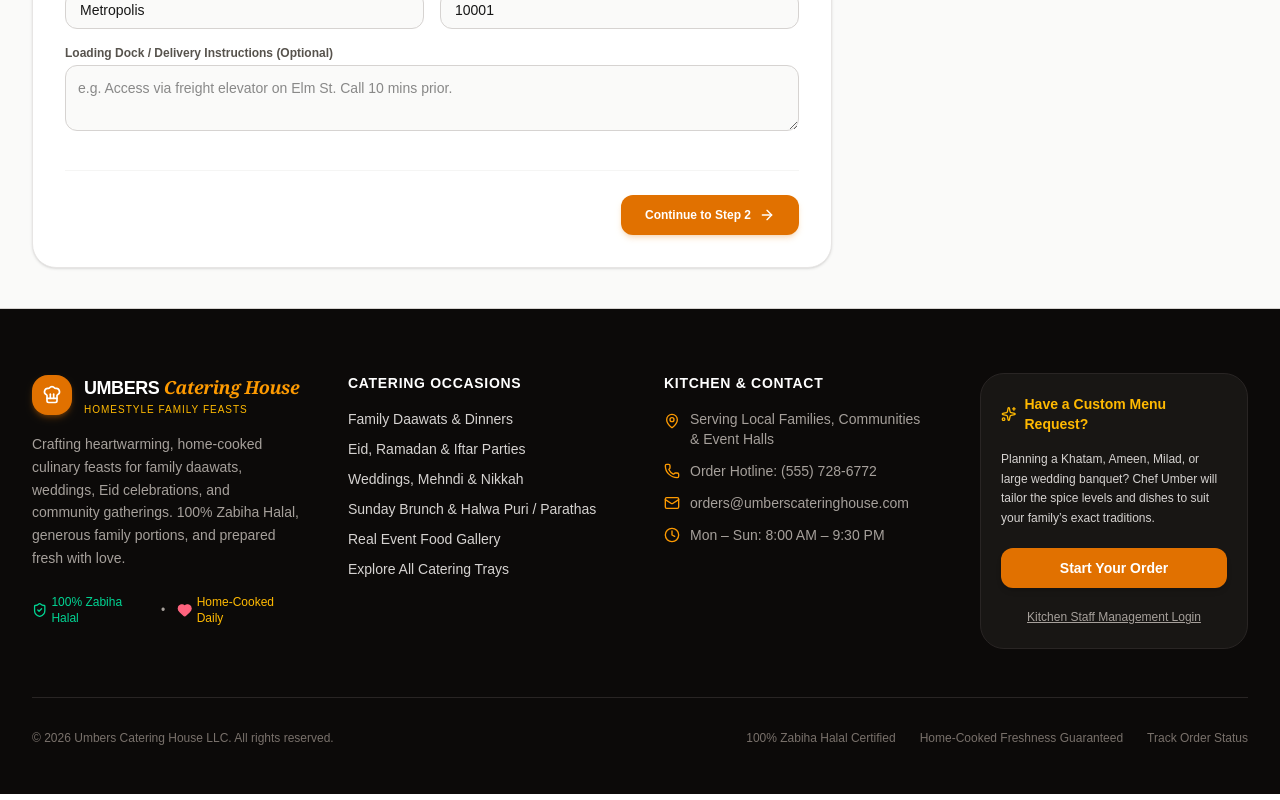
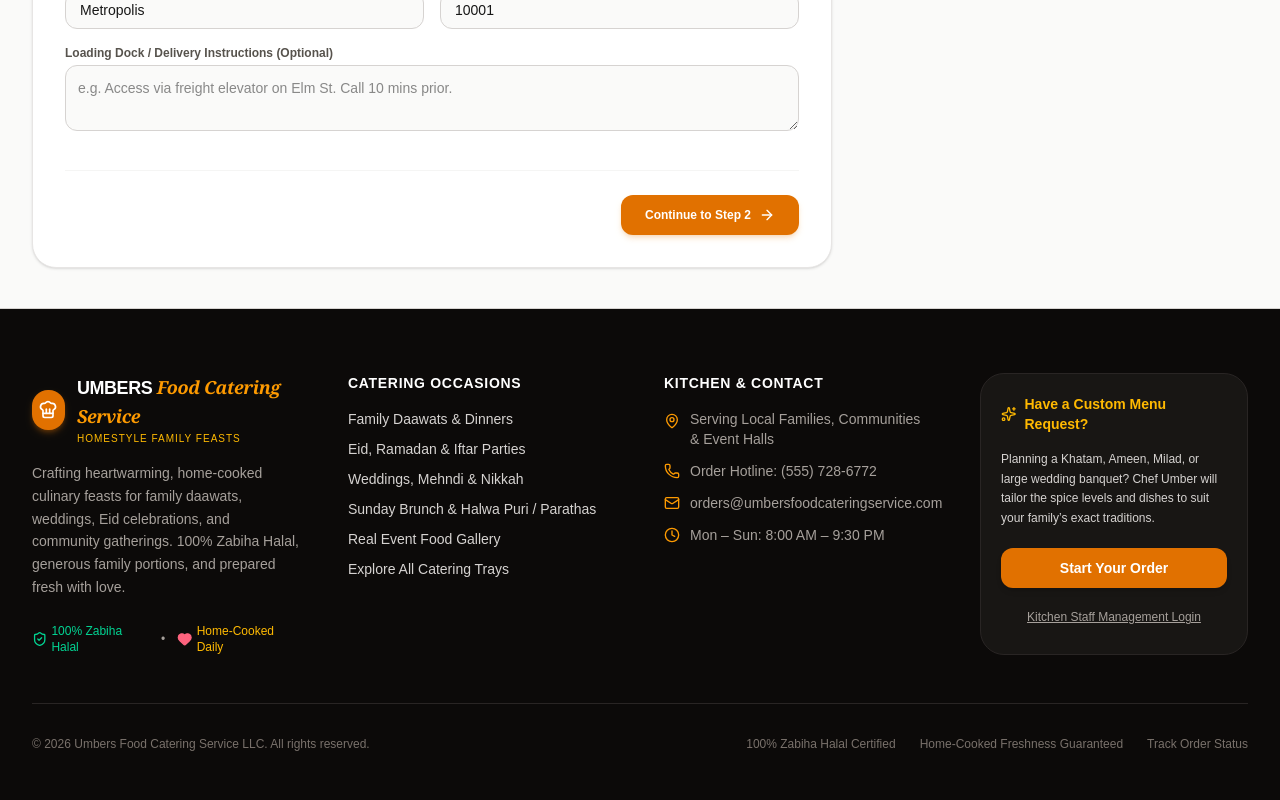
Before and after one commit to hjam91/catering, a Next.js app: page /order in a window 1280 px wide. Shown: the part 984-1784 px from the top of the page. Built offline with nearby package versions, Linux system fonts and the light colour scheme.

Commit message:
Rebrand to Umbers Food Catering Service across all pages, components, metadata, and V2 theme

```diff
--- a/src/app/layout.tsx
+++ b/src/app/layout.tsx
@@ -2,7 +2,7 @@
 import "./globals.css";
 
 export const metadata: Metadata = {
-  title: "Umbers Catering House | Homestyle Family Catering & Authentic Daawat Feasts",
+  title: "Umbers Food Catering Service | Homestyle Family Catering & Authentic Daawat Feasts",
   description: "Authentic, freshly home-cooked family-style catering. Generous trays of Biryani, Chicken Karahi, Shami Kebabs, Nargisi Koftay, Fresh Parathas, and Royal Badami Kheer. 100% Zabiha Halal.",
 };
 
--- a/src/app/menu/page.tsx
+++ b/src/app/menu/page.tsx
@@ -77,7 +77,7 @@
               <span>100% Zabiha Halal • Authentic Homestyle Dishes</span>
             </div>
             <h1 className="text-3xl sm:text-5xl font-extrabold tracking-tight">
-              Umbers Homestyle Catering Menu
+              Umbers Food Catering Service Menu
             </h1>
             <p className="text-stone-300 text-sm sm:text-base max-w-2xl mx-auto mt-3">
               Explore our freshly prepared half and full steam trays. Slow-cooked with aromatic spices, fresh ingredients, and genuine maternal care.
--- a/src/app/page.tsx
+++ b/src/app/page.tsx
@@ -180,7 +180,7 @@
           </div>
         </section>
 
-        {/* Why Choose Umbers Catering House Strip */}
+        {/* Why Choose Umbers Food Catering Service Strip */}
         <section className="py-16 bg-amber-950 text-amber-50">
           <div className="max-w-7xl mx-auto px-4 sm:px-6 lg:px-8">
             <div className="grid grid-cols-1 md:grid-cols-4 gap-8 text-center md:text-left">
--- a/src/app/v2/page.tsx
+++ b/src/app/v2/page.tsx
@@ -117,7 +117,7 @@
               </div>
               <div>
                 <div className="text-xl sm:text-2xl font-serif tracking-tight text-white group-hover:text-[#E5B842] transition-colors">
-                  UMBERS <span className="italic text-[#E5B842] font-light">Catering House</span>
+                  UMBERS <span className="italic text-[#E5B842] font-light">Food Catering Service</span>
                 </div>
                 <div className="text-[10px] uppercase tracking-[0.25em] text-[#C4B290] font-sans">
                   The Royal Daawat Atelier • Est. 2026
@@ -185,7 +185,7 @@
               </h1>
 
               <p className="text-[#C4B290] text-base sm:text-lg max-w-2xl leading-relaxed font-light">
-                Welcome to <strong className="text-white font-semibold">Umbers Catering House</strong>. We reject mass-production catering. Every slow-cooked Biryani, royal Nargisi Kofta, and simmering Karahi is handcrafted from scratch by Chef Umber using hand-ground spices and 100% Zabiha Halal meats.
+                Welcome to <strong className="text-white font-semibold">Umbers Food Catering Service</strong>. We reject mass-production catering. Every slow-cooked Biryani, royal Nargisi Kofta, and simmering Karahi is handcrafted from scratch by Chef Umber using hand-ground spices and 100% Zabiha Halal meats.
               </p>
 
               {/* Guarantees Grid */}
@@ -275,7 +275,7 @@
               Why We Cap Gatherings at 50 Guests & Require 7 Days Notice
             </h2>
             <p className="text-[#C4B290] text-sm sm:text-base mt-3 leading-relaxed">
-              Industrial banquet halls cook for 500 guests with steam kettles and premade pastes. At Umbers Catering House, every dish is an artisanal creation.
+              Industrial banquet halls cook for 500 guests with steam kettles and premade pastes. At Umbers Food Catering Service, every dish is an artisanal creation.
             </p>
           </div>
 
@@ -818,7 +818,7 @@
                   <ChefHat className="w-5 h-5" />
                 </div>
                 <div className="text-lg font-serif text-white">
-                  UMBERS <span className="italic text-[#E5B842]">Catering</span>
+                  UMBERS <span className="italic text-[#E5B842]">Food Catering Service</span>
                 </div>
               </div>
               <p className="text-xs leading-relaxed text-[#A6977D]">
@@ -877,7 +877,7 @@
 
           <div className="pt-8 border-t border-stone-800 text-center text-xs text-[#A6977D] flex flex-col sm:flex-row items-center justify-between gap-4">
             <div>
-              © 2026 Umbers Catering House. All rights reserved.
+              © 2026 Umbers Food Catering Service. All rights reserved.
             </div>
             <div className="flex items-center gap-4">
               <Link href="/" className="hover:text-white transition-colors">V1 Classic Style</Link>
--- a/src/components/Footer.tsx
+++ b/src/components/Footer.tsx
@@ -15,7 +15,7 @@
               </div>
               <div>
                 <div className="text-lg font-bold tracking-tight text-white">
-                  UMBERS <span className="text-amber-500 font-serif italic">Catering House</span>
+                  UMBERS <span className="text-amber-500 font-serif italic">Food Catering Service</span>
                 </div>
                 <div className="text-[10px] uppercase tracking-widest text-amber-400 font-medium">
                   Homestyle Family Feasts
@@ -91,7 +91,7 @@
               </li>
               <li className="flex items-center gap-2.5">
                 <Mail className="w-4 h-4 text-amber-500 shrink-0" />
-                <span>orders@umberscateringhouse.com</span>
+                <span>orders@umbersfoodcateringservice.com</span>
               </li>
               <li className="flex items-center gap-2.5">
                 <Clock className="w-4 h-4 text-amber-500 shrink-0" />
@@ -127,7 +127,7 @@
 
         {/* Bottom copyright */}
         <div className="pt-8 flex flex-col sm:flex-row justify-between items-center text-xs text-stone-500 gap-4">
-          <p>© {new Date().getFullYear()} Umbers Catering House LLC. All rights reserved.</p>
+          <p>© {new Date().getFullYear()} Umbers Food Catering Service LLC. All rights reserved.</p>
           <div className="flex gap-6">
             <span>100% Zabiha Halal Certified</span>
             <span>Home-Cooked Freshness Guaranteed</span>
--- a/src/components/Hero.tsx
+++ b/src/components/Hero.tsx
@@ -25,7 +25,7 @@
       <div className="absolute inset-0 z-0">
         <img
           src="/images/real/IMG-20261013-WA0168.jpg"
-          alt="Umbers Catering House Authentic Feast"
+          alt="Umbers Food Catering Service Authentic Feast"
           className="w-full h-full object-cover opacity-35 scale-105 filter brightness-90"
         />
         <div className="absolute inset-0 bg-gradient-to-r from-stone-950 via-stone-950/85 to-stone-900/75"></div>
@@ -47,7 +47,7 @@
             </h1>
 
             <p className="text-stone-200 text-base sm:text-lg max-w-2xl leading-relaxed">
-              Welcome to <span className="text-white font-semibold">Umbers Catering House</span>. From festive family daawats and Eid banquets to wedding celebrations and Sunday brunches, we prepare generous, mouth-watering homestyle trays delivered piping hot right to your table.
+              Welcome to <span className="text-white font-semibold">Umbers Food Catering Service</span>. From festive family daawats and Eid banquets to wedding celebrations and Sunday brunches, we prepare generous, mouth-watering homestyle trays delivered piping hot right to your table.
             </p>
 
             {/* Trust & Heritage Strip */}
--- a/src/components/HowItWorks.tsx
+++ b/src/components/HowItWorks.tsx
@@ -37,7 +37,7 @@
             Stress-Free Family Hospitality
           </span>
           <h2 className="text-3xl sm:text-4xl font-extrabold text-stone-900 mt-2 tracking-tight">
-            How Umbers Catering House Works
+            How Umbers Food Catering Service Works
           </h2>
           <p className="text-stone-600 text-sm sm:text-base mt-3">
             Spend time with your loved ones and let Chef Umber take care of the cooking. Here is how easy it is to host an authentic feast.
--- a/src/components/Navbar.tsx
+++ b/src/components/Navbar.tsx
@@ -48,7 +48,7 @@
             </div>
             <div>
               <div className="text-xl font-bold tracking-tight text-stone-900 group-hover:text-amber-700 transition-colors">
-                UMBERS <span className="text-amber-600 font-serif italic">Catering House</span>
+                UMBERS <span className="text-amber-600 font-serif italic">Food Catering Service</span>
               </div>
               <div className="text-[11px] font-medium uppercase tracking-widest text-amber-800/80 flex items-center gap-1">
                 <span>Homestyle Family Cooking</span>
--- a/src/components/RealPhotoGallery.tsx
+++ b/src/components/RealPhotoGallery.tsx
@@ -133,7 +133,7 @@
             Fresh From Chef Umber's Kitchen
           </h2>
           <p className="text-stone-600 text-sm sm:text-base mt-3 leading-relaxed">
-            Every dish we cater is authentic, freshly prepared, and home-cooked with generous portions. Take a look at some of the feasts, daawats, and catering orders prepared right here at Umbers Catering House!
+            Every dish we cater is authentic, freshly prepared, and home-cooked with generous portions. Take a look at some of the feasts, daawats, and catering orders prepared right here at Umbers Food Catering Service!
           </p>
         </div>
 
--- a/src/components/TestimonialSection.tsx
+++ b/src/components/TestimonialSection.tsx
@@ -14,7 +14,7 @@
     name: 'Farah & Tariq Malik',
     role: 'Parents & Hosts',
     event: 'Daughter\'s Quran Ameen & Sunday Brunch (35 Guests)',
-    content: 'The flaky tawa parathas, bhuna qeema, and sarson ka saag tasted just like my mother\'s cooking in Lahore. The Badami Kheer in the Pyrex dish was gone in five minutes! Umbers Catering House made our special morning unforgettable.',
+    content: 'The flaky tawa parathas, bhuna qeema, and sarson ka saag tasted just like my mother\'s cooking in Lahore. The Badami Kheer in the Pyrex dish was gone in five minutes! Umbers Food Catering Service made our special morning unforgettable.',
     rating: 5,
     avatar: 'https://images.unsplash.com/photo-1573496359142-b8d87734a5a2?auto=format&fit=crop&w=200&q=80'
   },
--- a/src/data/cateringData.ts
+++ b/src/data/cateringData.ts
@@ -513,7 +513,7 @@
 export const CATERING_FAQS = [
   {
     question: 'Are all meats 100% Halal?',
-    answer: 'Yes, absolutely. We strictly source 100% hand-slaughtered Zabiha Halal meats (chicken, beef, mutton) from trusted certified suppliers for every single dish prepared at Umbers Catering House.'
+    answer: 'Yes, absolutely. We strictly source 100% hand-slaughtered Zabiha Halal meats (chicken, beef, mutton) from trusted certified suppliers for every single dish prepared at Umbers Food Catering Service.'
   },
   {
     question: 'How far in advance must I place an order?',
--- a/src/lib/clientOrderStore.ts
+++ b/src/lib/clientOrderStore.ts
@@ -1,6 +1,6 @@
 import { CateringOrder, OrderStatus } from '@/types/catering';
 
-const STORAGE_KEY = 'umbers_catering_house_orders';
+const STORAGE_KEY = 'umbers_food_catering_service_orders';
 
 export const SEED_ORDERS: CateringOrder[] = [
   {
```
